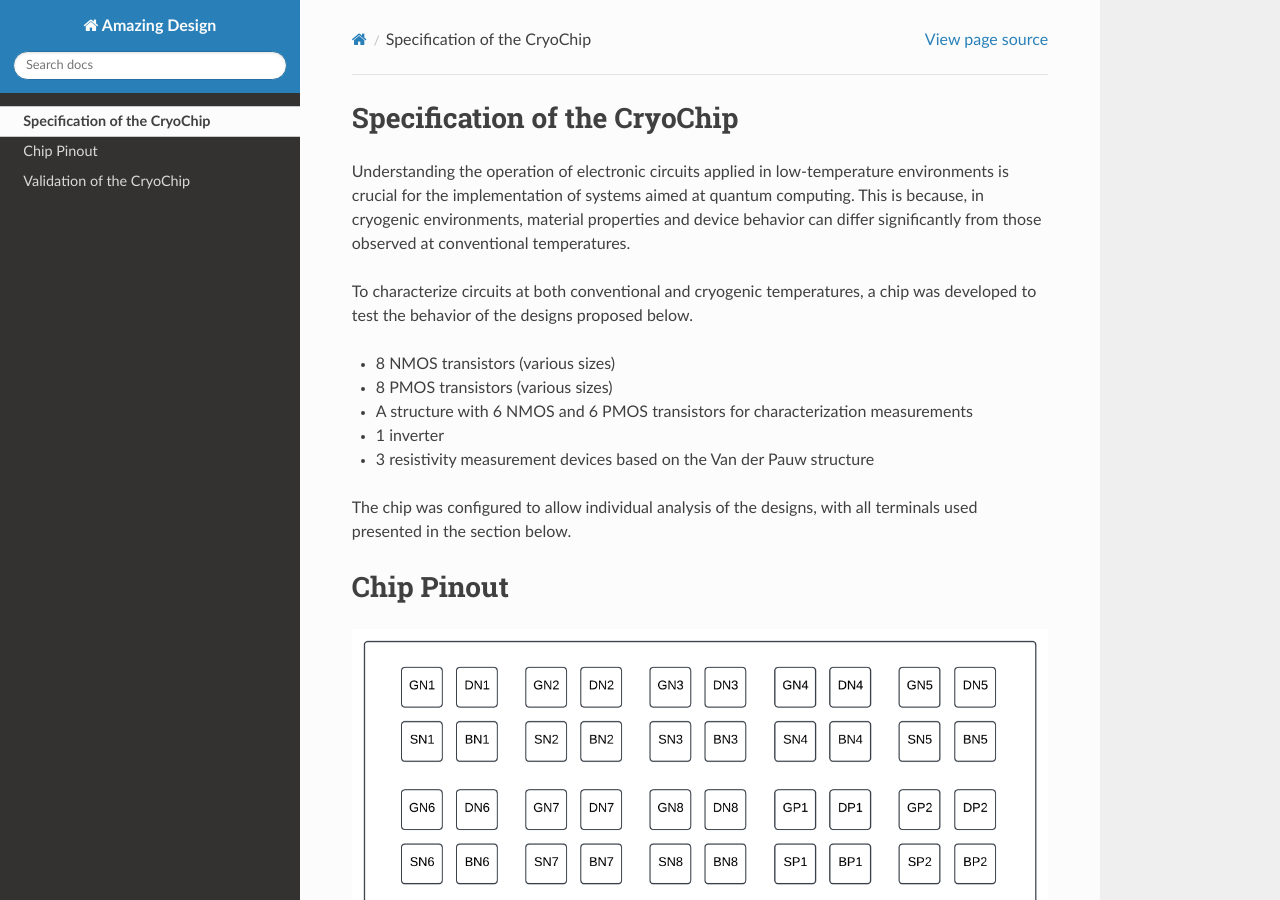
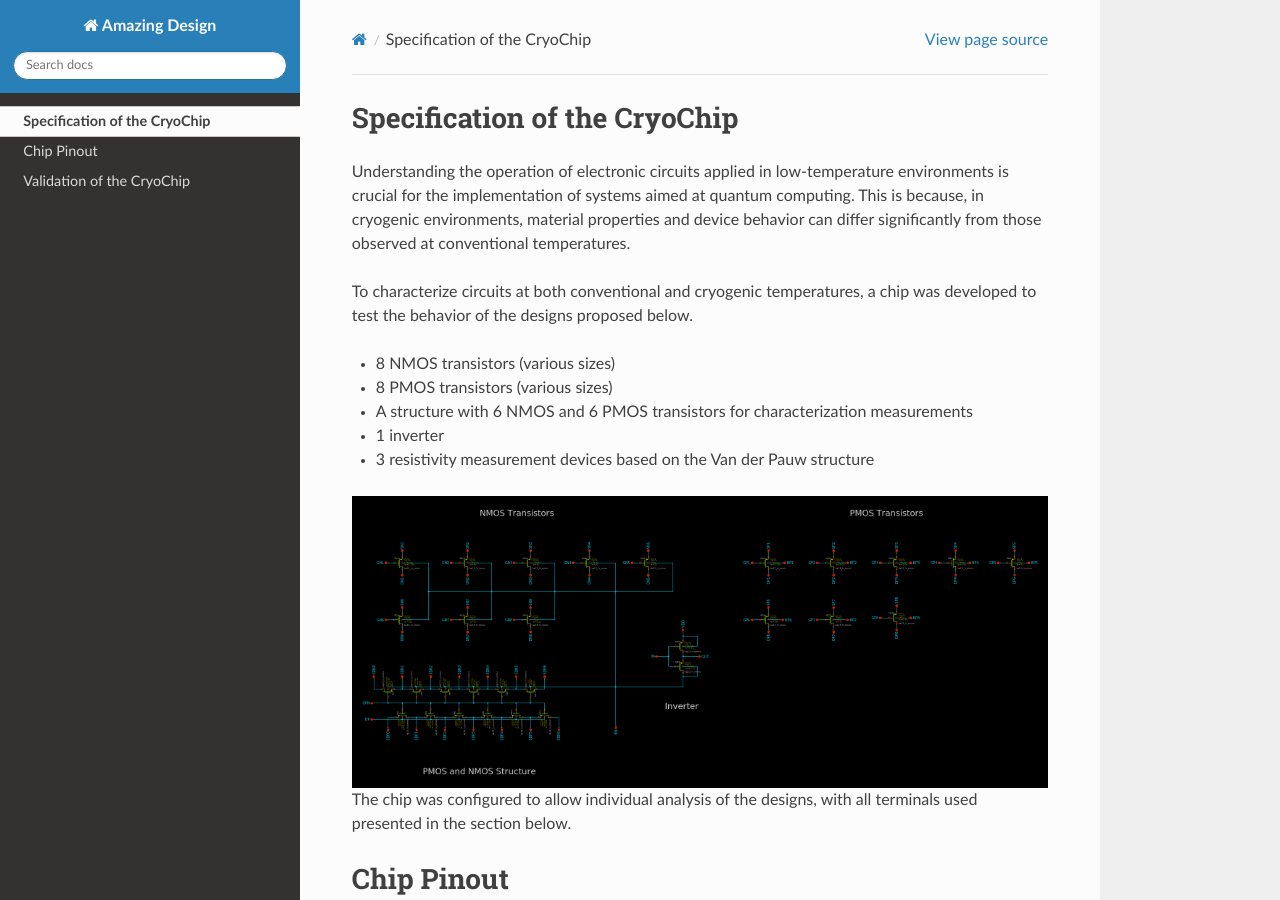
Before and after one commit to lip6/IHP_SG13G2_TO_Nov2024, a Sphinx documentation site: the page built from CryoChip/doc/source/specification.rst, in a window 1280 px wide and 900 px high. Built offline with Sphinx 7.4.7 and the Read the Docs theme 3.1.0, drawn with Linux system fonts in a browser that asks for light colours; pages that are not in the unit, such as notebooks, are missing from menus.

Commit message:
Update specification.rst

```diff
--- a/CryoChip/doc/source/specification.rst
+++ b/CryoChip/doc/source/specification.rst
@@ -11,6 +11,11 @@ To characterize circuits at both conventional and cryogenic temperatures, a chip
 -	A structure with 6 NMOS and 6 PMOS transistors for characterization measurements
 -	1 inverter
 -	3 resistivity measurement devices based on the Van der Pauw structure
+
+.. image:: _static/schematic.png
+    :align: center
+    :alt: Chip Pinout
+    :width: 800
 
 The chip was configured to allow individual analysis of the designs, with all terminals used presented in the section below.
 
```
